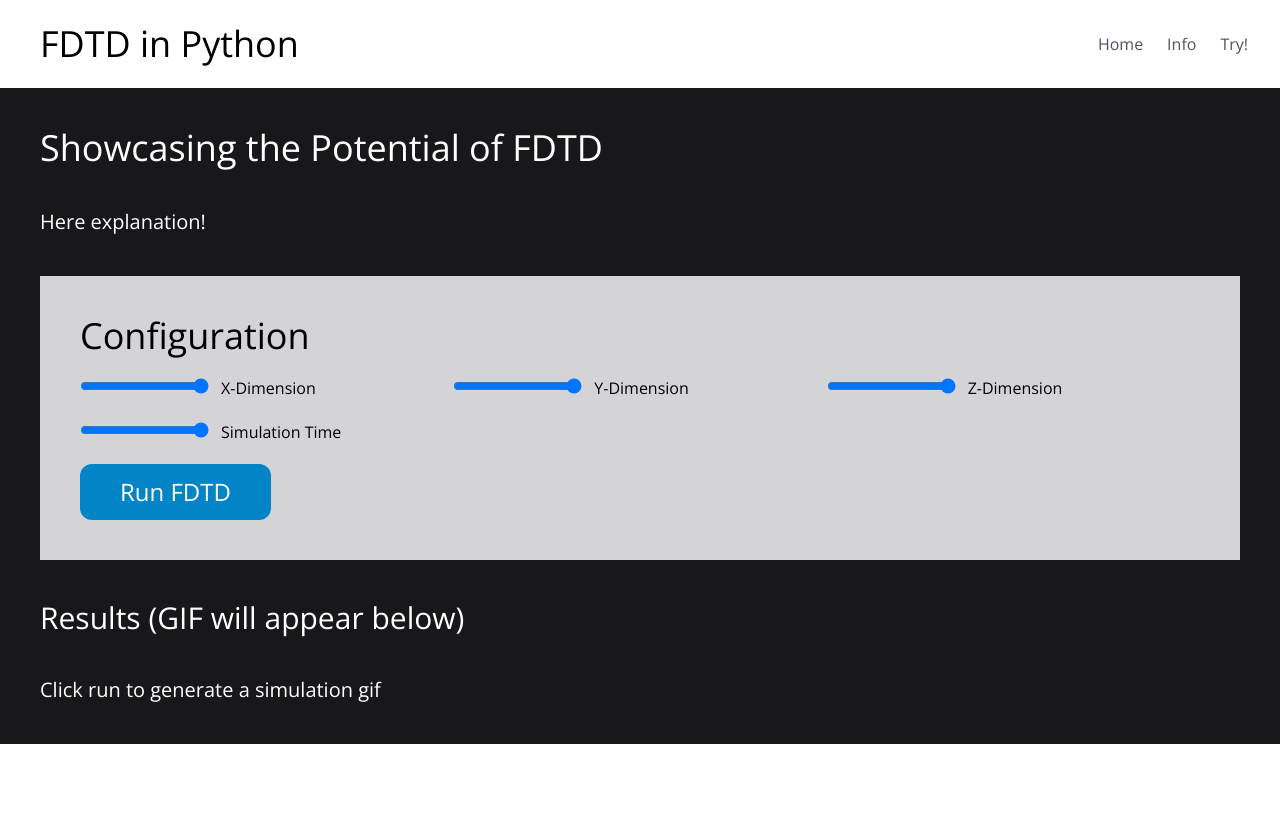
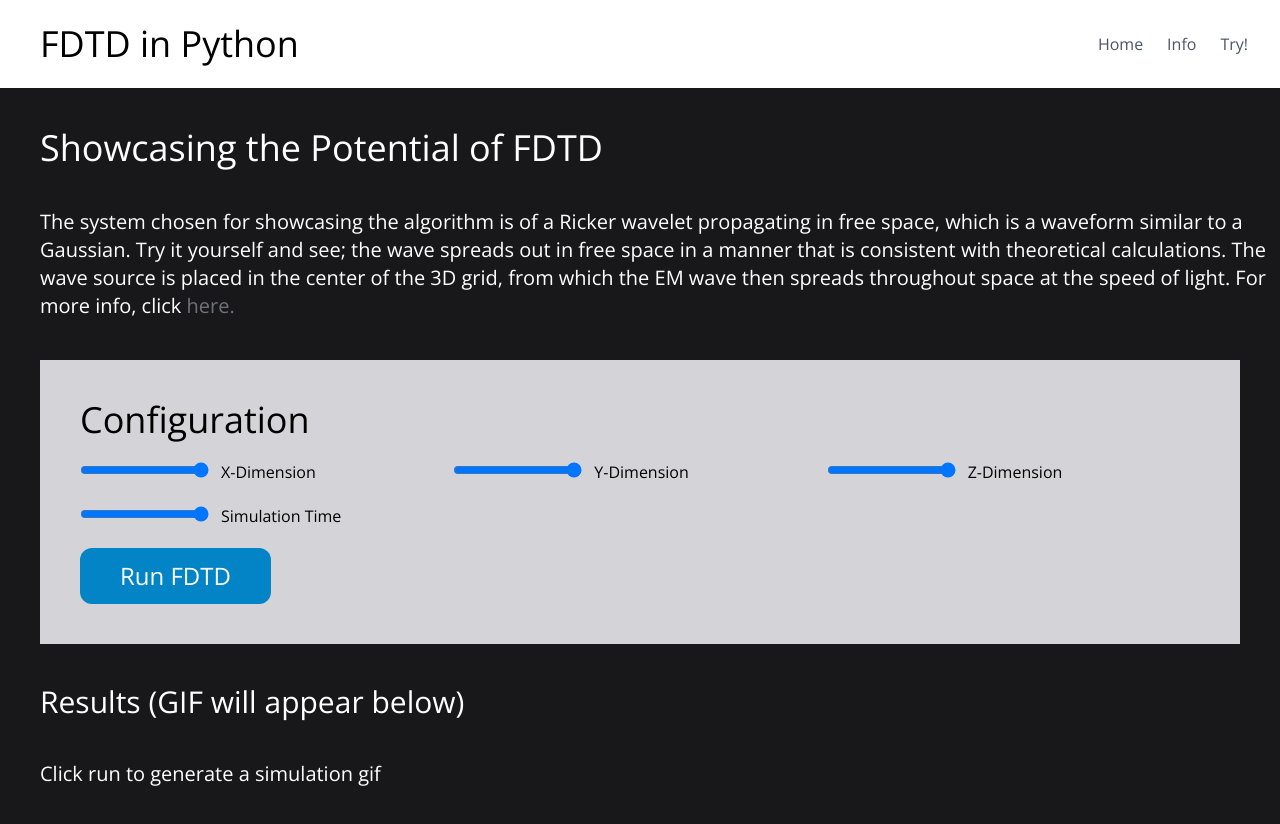
Before and after one commit to switchpiggy/yee-site, a Next.js app: page /try in a window 1280 px wide. Shown: the top 824 px of the page. Before the commit the page ends 800 px from the top, so only its background shows below. Built offline with nearby package versions, Linux system fonts and the light colour scheme.

Commit message:
added info sections

```diff
--- a/pages/info.tsx
+++ b/pages/info.tsx
@@ -32,6 +32,14 @@ export default function Info() {
         </div>
         <div className={`flex-1 bg-zinc-900 flex flex-grow text-white flex-col w-full pb-10`}>
             <h1 className={`p-10 text-4xl`}>About this project</h1>
+            <p className={`pl-10 text-xl`}>This is my electromagnetic field simulation. The purpose of this project is to create an open source software for simulating the evolution of EM fields in a 3D space. My project is essentially an implementation of the FDTD (Finite Difference Time Domain) algorithm, also known as Yee’s Algorithm, in Python.
+The software’s underlying FDTD algorithm works by first discretizing the 3D space into a lattice grid. In order to calculate all the values of the E fields as well as the B fields on a single grid, the values of the fields are calculated at staggered intervals on the “staggered grid”. For example, take a look at this diagram of a 3D implementation of the Yee grid:
+  <img src='https://iili.io/Jh6yUsj.md.png' className={`p-10`}></img>
+	In order to actually calculate and update the field values in the grid, discretized versions of Maxwell's equations are used. In particular, the laws in use are the Ampere-Maxwell Law and Faraday’s Law. Essentially, what discretization does is turn the calculus problem of solving differential equations into an algebra problem by approximating the derivatives using discrete differences. These laws relate the time evolution of the E field to the spatial differentials of the B field and vice versa. Looking back at the strange idea of using the staggered grid, we can see that the particular update equations make the staggered grid quite useful in practice. Below is an example of the discretized Faraday’s Law in 3D (the superscripts indicate the time dimension and the variables in the square brackets represent the spatial dimensions):
+  <img src='https://i.ibb.co/mGQ80Jp/unnamed.png' className={`p-10`}></img>
+
+
+</p>
         </div>
       </main>
     </>
--- a/pages/try.tsx
+++ b/pages/try.tsx
@@ -85,7 +85,8 @@ export default function Privacy() {
         </div>
         <div className={`flex-1 bg-zinc-900 flex flex-grow text-white flex-col w-full`}>
             <h1 className={`text-4xl p-10`}>Showcasing the Potential of FDTD</h1>
-            <p className={'text-xl pl-10'}>Here explanation!</p>
+            <p className={'text-xl pl-10'}>The system chosen for showcasing the algorithm is of a Ricker wavelet propagating in free space, which is a waveform similar to a Gaussian. Try it yourself and see; the wave spreads out in free space in a manner that is consistent with theoretical calculations. The wave source is placed in the center of the 3D grid, from which the EM wave then spreads throughout space at the speed of light. For more info, click
+            <Link href={'/info'} className={`text-zinc-500`}> here.</Link></p>
             <form id="config-form" className={'flex p-10 m-10 bg-zinc-300 flex-col'} onSubmit={onSubmit}>
               <h2 className={`text-black text-4xl pb-5`}>Configuration</h2>
               <div className={`flex flex-1 text-black justify-evenly`}>
```
